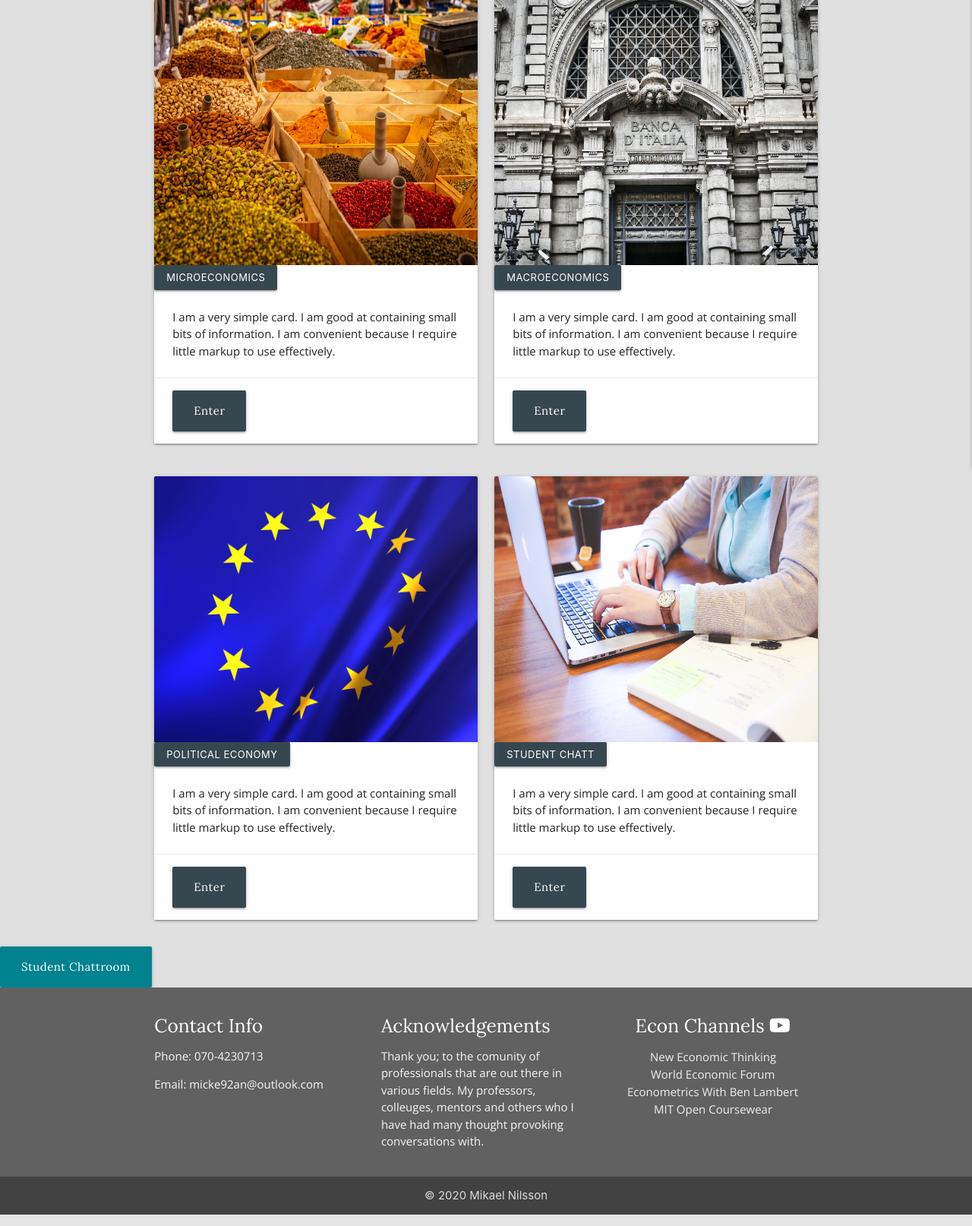
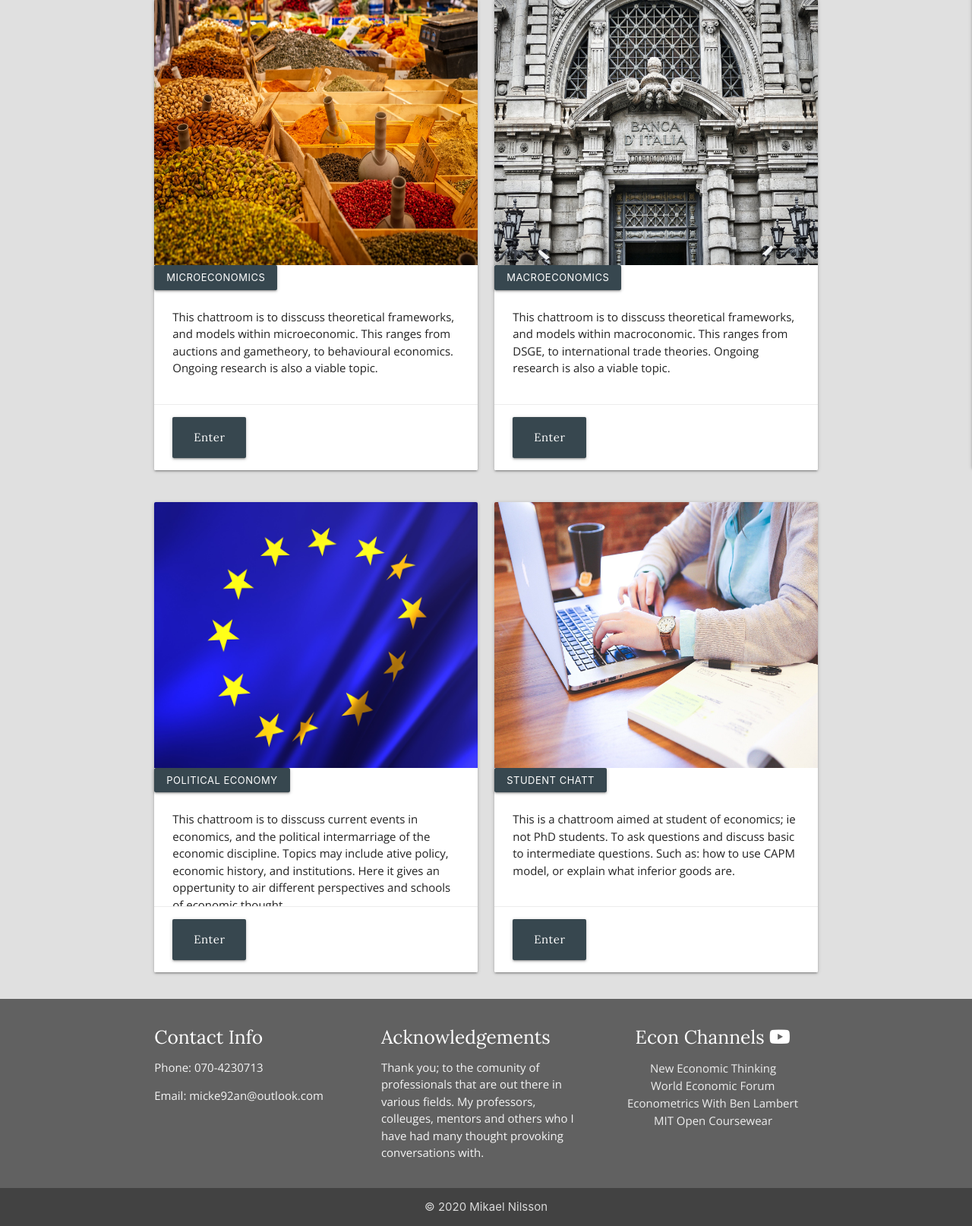
Before and after one commit to 92an/third-milestone-project, a Flask app: page /chattrooms in a window 1280 px wide. Shown: the part 244-1858 px from the top of the page at 76% size. Run offline with Flask 2, Linux system fonts and the light colour scheme; the visitor is signed in with stand-in values (Sample User, id 1); some libraries are stand-ins or nearby versions.

Commit message:
added description to the chattrooms

```diff
--- a/static/css/style.css
+++ b/static/css/style.css
@@ -132,6 +132,10 @@
 
 /******************************************* Chattrooms ************************************************/
 
+.chatroom-card .card-content {
+    height: 150px;
+}
+
 .chatroom-card img {
     height: 350px;
 }
--- a/templates/chattrooms.html
+++ b/templates/chattrooms.html
@@ -12,8 +12,11 @@
                 <span class="btn-small blue-grey darken-3">Microeconomics</span>
             </div>
             <div class="card-content main-text">
-                <p>I am a very simple card. I am good at containing small bits of information.
-                I am convenient because I require little markup to use effectively.</p>
+                <p>
+                    This chattroom is to disscuss theoretical frameworks, and models within microeconomic.
+                    This ranges from auctions and gametheory, to behavioural economics. Ongoing research is
+                    also a viable topic.
+                </p>
             </div>
             <div class="card-action">
                 <a href="#" class="heading btn-large blue-grey darken-3 truncate ">Enter</a>
@@ -27,8 +30,11 @@
                 <span class="btn-small blue-grey darken-3">Macroeconomics</span>
             </div>
             <div class="card-content main-text">
-                <p>I am a very simple card. I am good at containing small bits of information.
-                I am convenient because I require little markup to use effectively.</p>
+                <p>
+                    This chattroom is to disscuss theoretical frameworks, and models within macroconomic.
+                    This ranges from DSGE, to international trade theories. Ongoing research is
+                    also a viable topic.
+                </p>
             </div>
             <div class="card-action">
                 <a href="#" class="heading btn-large blue-grey darken-3">Enter</a>
@@ -44,8 +50,11 @@
                 <span class="btn-small blue-grey darken-3">Political economy</span>
             </div>
             <div class="card-content main-text">
-                <p>I am a very simple card. I am good at containing small bits of information.
-                I am convenient because I require little markup to use effectively.</p>
+                <p>
+                    This chattroom is to disscuss current events in economics, and the political intermarriage of the
+                    economic discipline. Topics may include ative policy, economic history, and institutions. Here it gives
+                    an oppertunity to air different perspectives and schools of economic thought.
+                </p>
             </div>
             <div class="card-action">
                 <a href="#" class="heading btn-large blue-grey darken-3">Enter</a>
@@ -59,24 +68,16 @@
                 <span class="btn-small blue-grey darken-3">Student Chatt</span>
             </div>
             <div class="card-content main-text">
-                <p>I am a very simple card. I am good at containing small bits of information.
-                I am convenient because I require little markup to use effectively.</p>
+                <p>
+                    This is a chattroom aimed at student of economics; ie not PhD students. To ask questions and discuss
+                    basic to intermediate questions. Such as: how to use CAPM model, or explain what inferior goods are.
+                </p>
             </div>
             <div class="card-action">
-                <a href="#" class="heading btn-large blue-grey darken-3">Enter</a>
+                <a href="{{ url_for('student_chatt') }}" class="heading btn-large blue-grey darken-3">Enter</a>
             </div>
         </div>
     </div>
 </div>
 
-
-
-
-
-
-
-<a href="{{ url_for('student_chatt') }}" class="col s4 offset-s1 btn-large center-align cyan darken-3">
-student chattroom
-</a>
-
 {% endblock %}
```
